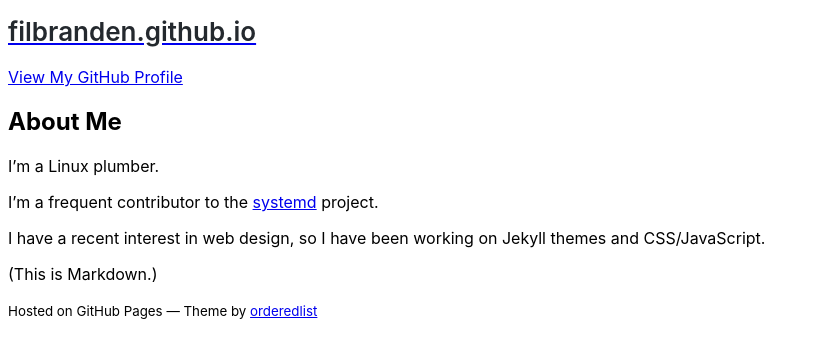
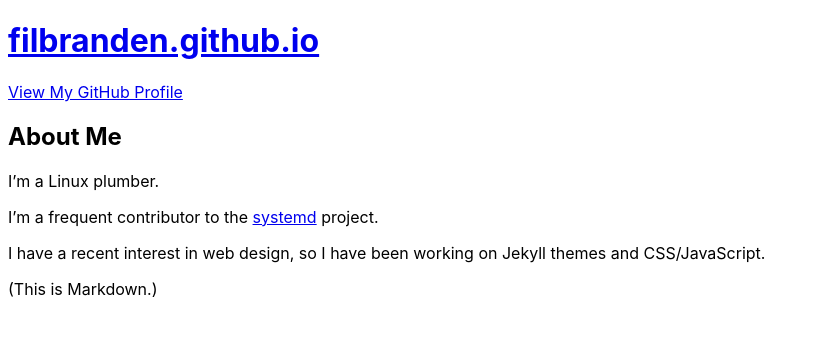
Before and after one commit to filbranden/filbranden.github.io, a Jekyll site: the page built from index.md, in a window 1280 px wide, cut to the strip 250-608 px from the top of the page. Shown: the whole strip, without its empty margins (0-819 px from the left). Built offline with Jekyll 4.4.1, drawn with Linux system fonts in a browser that asks for light colours; the repository's description, which GitHub fills in, is left out; our own code applies the rules of GitHub Pages for plain Markdown files.

Commit message:
Remove stuff we don't use, also most of the styles.

```diff
--- a/_layouts/default.html
+++ b/_layouts/default.html
@@ -11,9 +11,9 @@
   <body>
     <div class="wrapper">
       <header>
-        <p><img src="{{ site.github.owner_gravatar_url }}" width="230" height="230" class="avatar width-full rounded-2" style="border-radius: 6px" /></p>
-        <a href="{{ site.github.url }}"> <h1 style="font-family: -apple-system,BlinkMacSystemFont,Segoe UI,Helvetica,Arial,sans-serif,Apple Color Emoji,Segoe UI Emoji,Segoe UI Symbol; font-weight: 600; font-size: 26px; line-height: 30px; color: #24292e;">{{ site.title | default: site.github.repository_name }}</h1> </a>
-        <p style="font-family: -apple-system,BlinkMacSystemFont,Segoe UI,Helvetica,Arial,sans-serif,Apple Color Emoji,Segoe UI Emoji,Segoe UI Symbol; font-size: 20px; font-style: normal; font-weight: 300; line-height: 24px; color: #666;">{{ site.description | default: site.github.project_tagline }}</p>
+        <p><img src="{{ site.github.owner_gravatar_url }}" width="230" height="230" class="rounded-2"></p>
+        <a href="{{ site.github.url }}"><h1>{{ site.title | default: site.github.repository_name }}</h1></a>
+        <p>{{ site.description | default: site.github.project_tagline }}</p>
 
         {% if site.github.is_project_page %}
           <p class="view"><a href="{{ site.github.repository_url }}">View the Project on GitHub <small>{{ github_name }}</small></a></p>
@@ -31,16 +31,15 @@
           </ul>
         {% endif %}
       </header>
-      <section>
+      <main>
 
       {{ content }}
 
-      </section>
+      </main>
       <footer>
         {% if site.github.is_project_page %}
         <p>This project is maintained by <a href="{{ site.github.owner_url }}">{{ site.github.owner_name }}</a></p>
         {% endif %}
-        <p><small>Hosted on GitHub Pages &mdash; Theme by <a href="https://github.com/orderedlist">orderedlist</a></small></p>
       </footer>
     </div>
 
```
